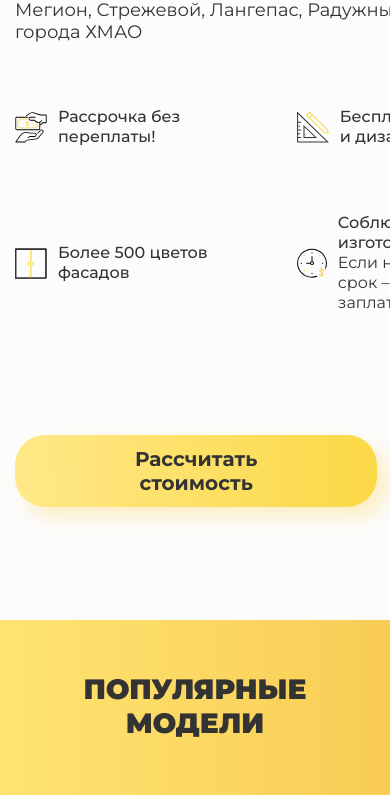
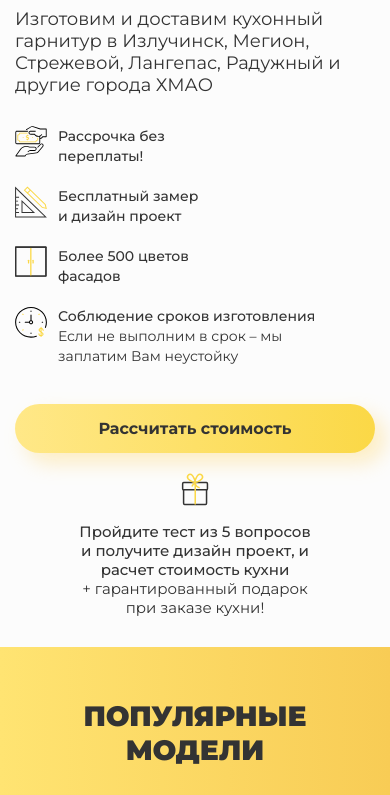
Before and after one commit to maybelaber/practiceKitchens, a plain HTML site: page index.html in a window 390 px wide. Shown: the part 256-1051 px from the top of the page. Drawn offline with Linux system fonts and the light colour scheme.

Commit message:
responsive price section

```diff
--- a/#source/base/_mixins.scss
+++ b/#source/base/_mixins.scss
@@ -1,4 +1,10 @@
 // Media
+@mixin mediaBigTablet() {
+    @media screen and (max-width: $big-tablet) {
+        @content;
+    }
+}
+
 @mixin mediaTablet() {
     @media screen and (max-width: $tablet) {
         @content;
--- a/#source/base/_vars.scss
+++ b/#source/base/_vars.scss
@@ -18,5 +18,6 @@ $consultation-bg: #262626;
 $footer-titles: #818181;
 
 // Media
-$tablet: 1170px;
+$big-tablet: 1170px;
+$tablet: 730px;
 $mobile: 576px;
--- a/#source/blocks/_header.scss
+++ b/#source/blocks/_header.scss
@@ -9,7 +9,7 @@
     padding: 17px 0;
     background: $yellow-accent;
 
-    @include mediaTablet {
+    @include mediaBigTablet {
         display: none;
     }
 }
@@ -52,7 +52,7 @@
         padding: 10px 33px 10px 0;
         background: url('./../img/icons/tel.svg') left center no-repeat;
 
-        @include mediaTablet {
+        @include mediaBigTablet {
             background: url('./../img/icons/tel-mob.svg') left center no-repeat;
             padding: 0 18px 0 0;
         }
@@ -152,7 +152,7 @@
 }
 
 .header__nav {
-    @include mediaTablet {
+    @include mediaBigTablet {
         display: none;
     }
 }
@@ -160,7 +160,7 @@
 .header__mob {
     display: none;
 
-    @include mediaTablet {
+    @include mediaBigTablet {
         display: flex;
         align-items: center;
         column-gap: 30px;
@@ -170,7 +170,7 @@
 .header__nav-btn {
     display: none;
 
-    @include mediaTablet {
+    @include mediaBigTablet {
         display: block;
     }
 }
--- a/#source/blocks/_price.scss
+++ b/#source/blocks/_price.scss
@@ -6,16 +6,27 @@
     display: flex;
     column-gap: 30px;
     align-items: center;
+    justify-content: center;
 }
 
 .price__content {
     max-width: 646px;
+    @include mediaBigTablet {
+        max-width: 900px;
+    }
 }
 
 .price__title {
     font-size: 35px;
     font-weight: 900;
     line-height: 43px;
+
+    @include mediaBigTablet {
+        font-size: 28px;
+        line-height: 34px;
+
+        margin: 0 0 24px 0;
+    }
 }
 
 .price__text {
@@ -23,6 +34,10 @@
     line-height: 22px;
 
     margin: 0 0 64px 0;
+
+    @include mediaMobile {
+        margin: 0 0 30px 0;
+    }
 }
 
 .price__benefits {
@@ -31,9 +46,13 @@
     column-gap: 29px;
 
     grid-template-columns: repeat(2, 1fr);
-    //grid-template-columns: repeat(auto-fit, minmax(290px, 1fr));
 
     margin: 0 0 38px 0;
+
+    @include mediaMobile {
+        row-gap: 20px;
+        grid-template-columns: repeat(auto-fit, minmax(290px, 1fr));
+    }
 }
 
 .price__item {
@@ -41,6 +60,9 @@
     column-gap: 11px;
     align-items: center;
 
+    @include mediaMobile {
+        align-items: flex-start;
+    }
 }
 
 .price__item-img img {
@@ -51,15 +73,25 @@
 .price__item-text {
     font-weight: 500;
     line-height: 20px;
+
+    @include mediaMobile {
+        font-size: 14px;
+    }
 }
 .price__wrapper {
     display: flex;
     align-items: center;
+    justify-content: space-between;
     column-gap: 30px;
+
+    @include mediaMobile {
+        flex-direction: column;
+        row-gap: 20px;
+    }
 }
 
 .price__btn {
-    padding: 12px 120px;
+    padding: 15px 52px;
 
     font-size: 20px;
     font-weight: 700;
@@ -69,6 +101,23 @@
 
     box-shadow: 10px 10px 20px 0px rgba(255, 216, 111, 0.4);
     background: linear-gradient(268.28deg, $yellow-accent 0.036%, $yellow-muted 99.944%);
+
+    @include mediaMobile {
+        padding: 15px 20px;
+        width: 100%;
+
+        font-size: 16px;
+    }
+}
+
+.price__gift {
+    @include mediaBigTablet {
+        padding: 0 15% 0 0;
+    }
+
+    @include mediaTablet {
+        padding: 0;
+    }
 }
 
 .price__gift-img {
@@ -84,6 +133,10 @@
 
 .price__img {
     height: 682px;
+
+    @include mediaBigTablet {
+        display: none;
+    }
 }
 
 .price__img img {
--- a/index.html
+++ b/index.html
@@ -123,7 +123,7 @@
                             </ul>
 
                             <div class="price__wrapper">
-                                <button class="price__btn">Рассчитать <br>стоимость</button>
+                                <button class="price__btn">Рассчитать стоимость</button>
                                 <div class="price__gift">
                                     <div class="price__gift-img">
                                         <img src="./img/icons/gift.svg" alt="Gift">
```
Also changed, not shown: css/main.css, css/main.min.css.
